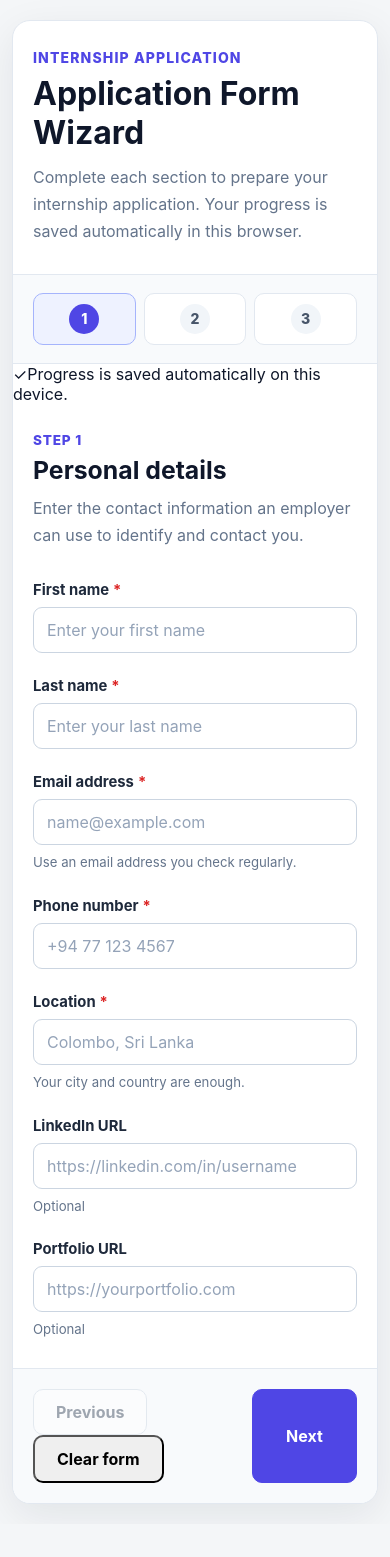
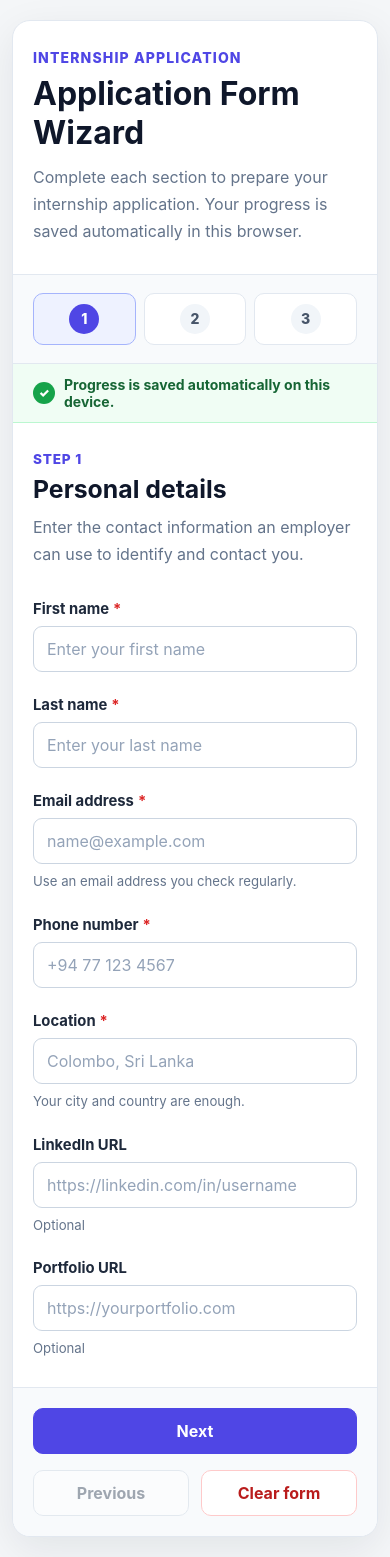
Before and after one commit to NadithiMoonasingha/internship-application-wizard, a React (Vite) app: page / in a window 390 px wide. Before the commit the page ends 1524 px from the top, so only its background shows below. Built offline with nearby package versions, Linux system fonts and the light colour scheme.

Commit message:
Added the storage and clear-button styles

```diff
--- a/src/App.css
+++ b/src/App.css
@@ -219,6 +219,58 @@
   line-height: 1.5;
 }
 
+.storage-notice {
+  display: flex;
+  align-items: center;
+  gap: 9px;
+  padding: 12px 40px;
+  color: #166534;
+  background: #f0fdf4;
+  border-bottom: 1px solid #bbf7d0;
+  font-size: 0.875rem;
+  font-weight: 650;
+}
+
+.storage-notice-icon {
+  display: grid;
+  flex: 0 0 22px;
+  width: 22px;
+  height: 22px;
+  place-items: center;
+  color: #ffffff;
+  background: #16a34a;
+  border-radius: 50%;
+  font-size: 0.75rem;
+  font-weight: 900;
+}
+
+.wizard-navigation-left {
+  display: flex;
+  gap: 12px;
+}
+
+.clear-form-button {
+  min-width: 120px;
+  padding: 12px 22px;
+  color: #b91c1c;
+  background: #ffffff;
+  border: 1px solid #fecaca;
+  border-radius: 10px;
+  font-weight: 750;
+  cursor: pointer;
+  transition:
+    transform 150ms ease,
+    background-color 150ms ease,
+    border-color 150ms ease;
+}
+
+.clear-form-button:hover {
+  color: #991b1b;
+  background: #fef2f2;
+  border-color: #fca5a5;
+  transform: translateY(-1px);
+}
+
 @media (max-width: 700px) {
   .app {
     padding: 20px 12px;
@@ -255,4 +307,24 @@
     min-height: 240px;
     padding: 28px 20px;
   }
+
+  .storage-notice {
+    padding: 12px 20px;
+  }
+
+  .wizard-navigation {
+    align-items: stretch;
+    flex-direction: column-reverse;
+  }
+
+  .wizard-navigation-left {
+    display: grid;
+    grid-template-columns: 1fr 1fr;
+  }
+
+  .wizard-navigation-left button,
+  .wizard-navigation > .primary-button {
+    width: 100%;
+    min-width: 0;
+  }
 }
```
